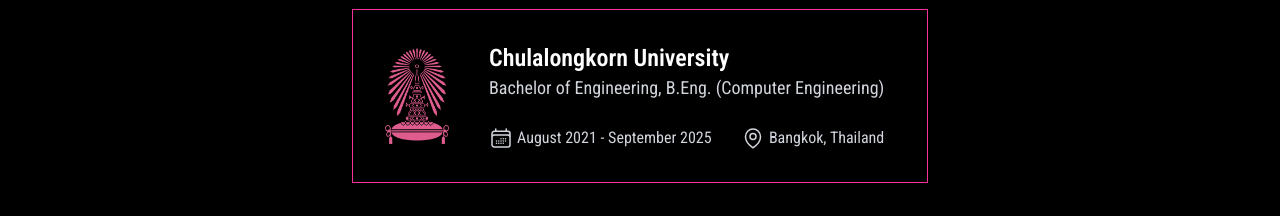
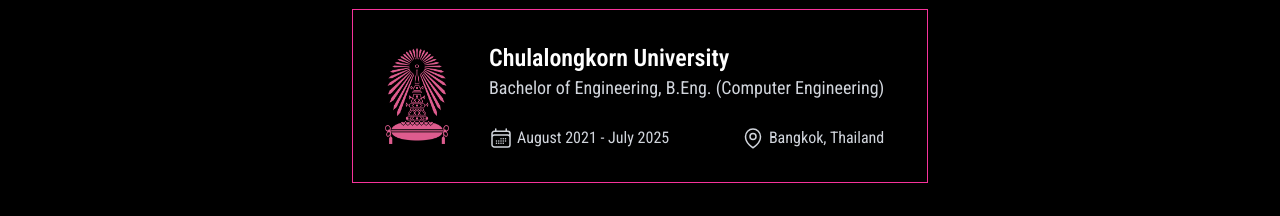
Before and after one commit to GavinITP/portfolio, a React (Vite) app: page / in a window 1280 px wide. Shown: the part 900-1116 px from the top of the page. Built offline with nearby package versions, Linux system fonts and the light colour scheme.

Commit message:
fix: education

```diff
--- a/src/sections/Education.tsx
+++ b/src/sections/Education.tsx
@@ -52,7 +52,7 @@
                       d="M6.75 3v2.25M17.25 3v2.25M3 18.75V7.5a2.25 2.25 0 0 1 2.25-2.25h13.5A2.25 2.25 0 0 1 21 7.5v11.25m-18 0A2.25 2.25 0 0 0 5.25 21h13.5A2.25 2.25 0 0 0 21 18.75m-18 0v-7.5A2.25 2.25 0 0 1 5.25 9h13.5A2.25 2.25 0 0 1 21 11.25v7.5m-9-6h.008v.008H12v-.008ZM12 15h.008v.008H12V15Zm0 2.25h.008v.008H12v-.008ZM9.75 15h.008v.008H9.75V15Zm0 2.25h.008v.008H9.75v-.008ZM7.5 15h.008v.008H7.5V15Zm0 2.25h.008v.008H7.5v-.008Zm6.75-4.5h.008v.008h-.008v-.008Zm0 2.25h.008v.008h-.008V15Zm0 2.25h.008v.008h-.008v-.008Zm2.25-4.5h.008v.008H16.5v-.008Zm0 2.25h.008v.008H16.5V15Z"
                     />
                   </svg>
-                  <p className="inline">August 2021 - September 2025</p>
+                  <p className="inline">August 2021 - July 2025</p>
                 </div>
                 <div className="flex items-center gap-1">
                   <svg
```
